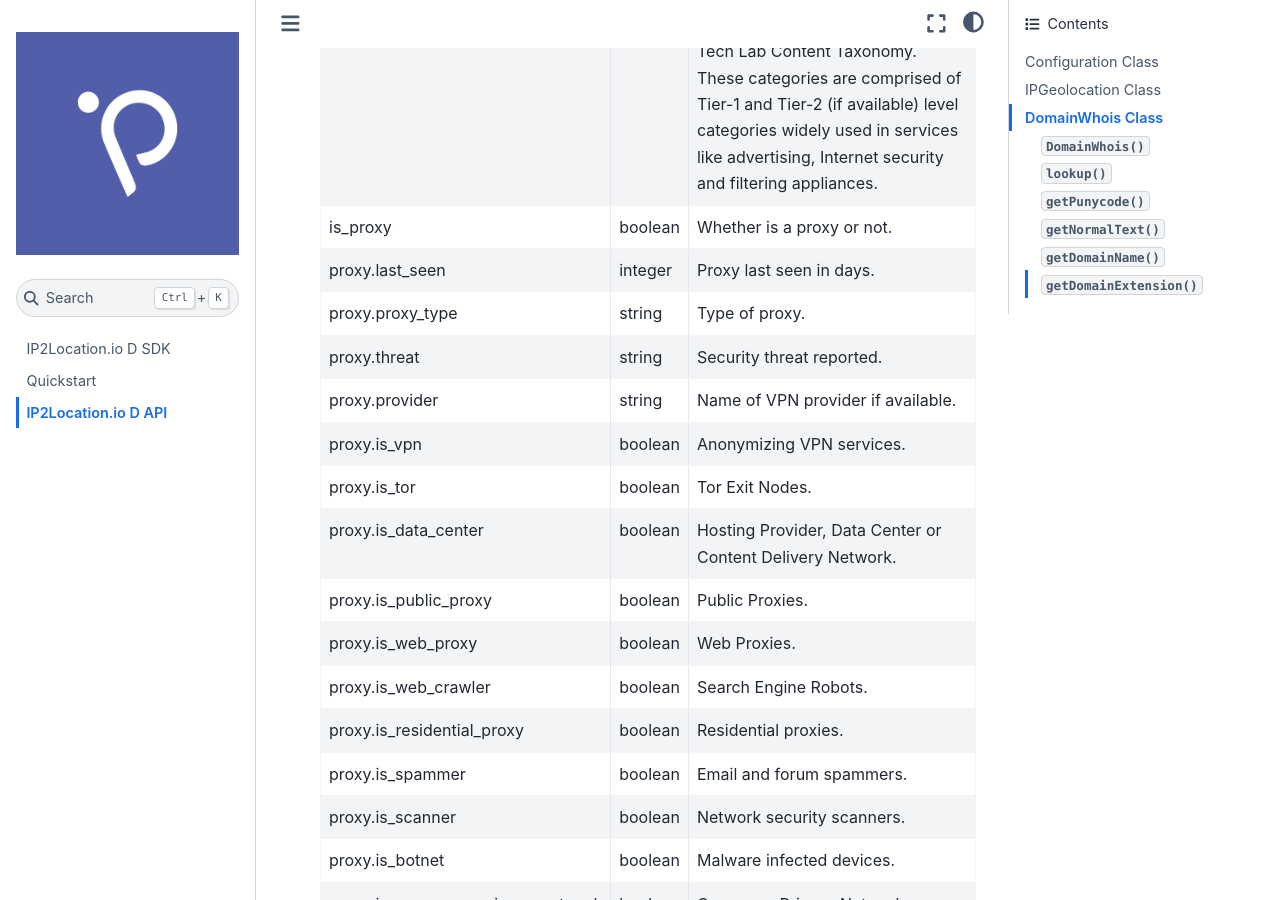
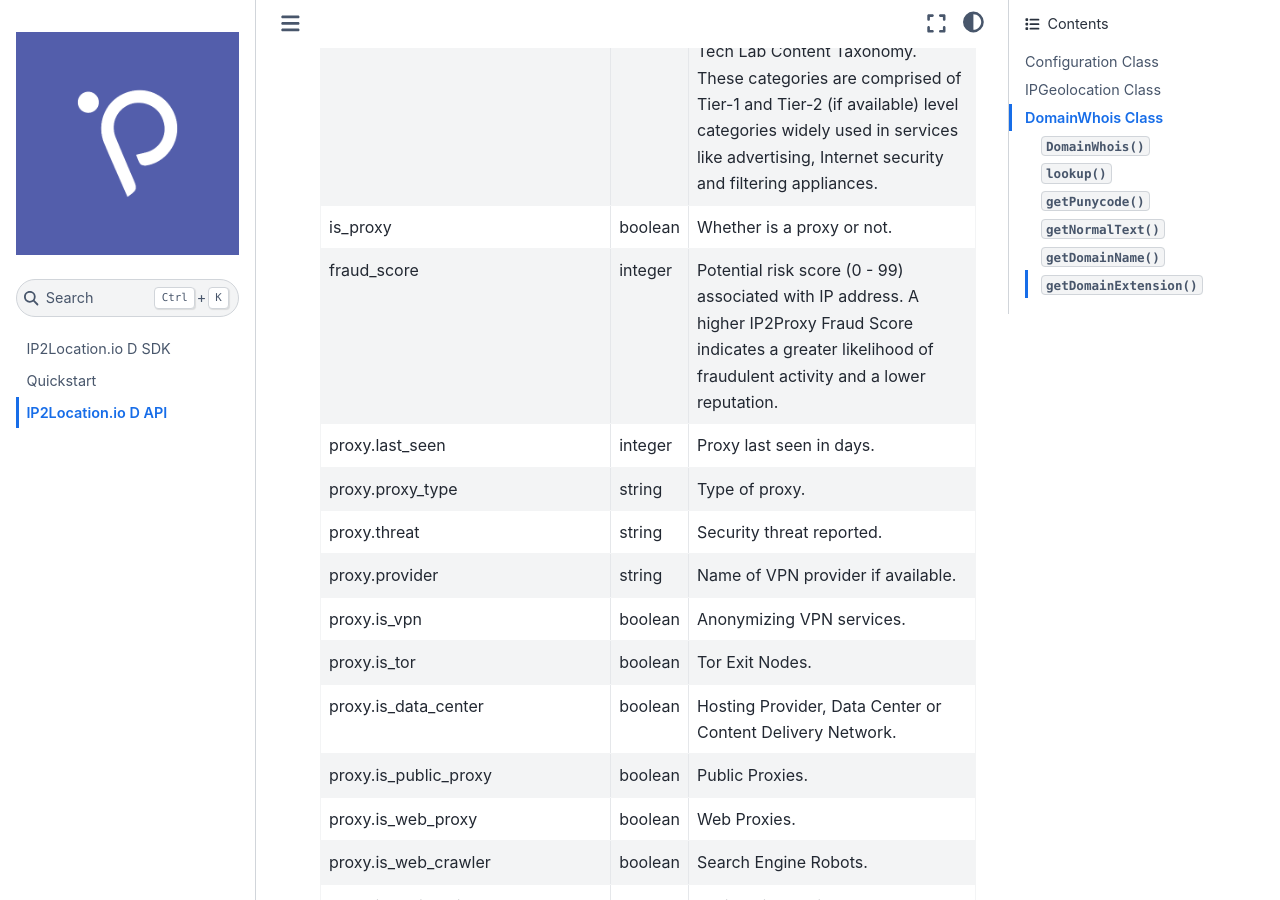
Before and after one commit to ip2location/ip2location-io-d, a Sphinx documentation site: the page built from docs/source/code.md, in a window 1280 px wide and 900 px high, scrolled down 4963 px. Built offline with Sphinx 7.4.7 and the Sphinx Book theme 1.1.4, drawn with Linux system fonts in a browser that asks for light colours.

Commit message:
Update docs for fraud score field

```diff
--- a/docs/source/code.md
+++ b/docs/source/code.md
@@ -88,6 +88,7 @@
 |ads_category|string|The domain category code based on IAB Tech Lab Content Taxonomy.|
 |ads_category_name|string|The domain category based on IAB Tech Lab Content Taxonomy. These categories are comprised of Tier-1 and Tier-2 (if available) level categories widely used in services like advertising, Internet security and filtering appliances.|
 |is_proxy|boolean|Whether is a proxy or not.|
+|fraud_score|integer|Potential risk score (0 - 99) associated with IP address. A higher IP2Proxy Fraud Score indicates a greater likelihood of fraudulent activity and a lower reputation.|
 |proxy.last_seen|integer|Proxy last seen in days.|
 |proxy.proxy_type|string|Type of proxy.|
 |proxy.threat|string|Security threat reported.|
```
Also changed, not shown: README.md (+3 -0 lines), docs/source/quickstart.md (+1 -0 lines), 1 other file.
